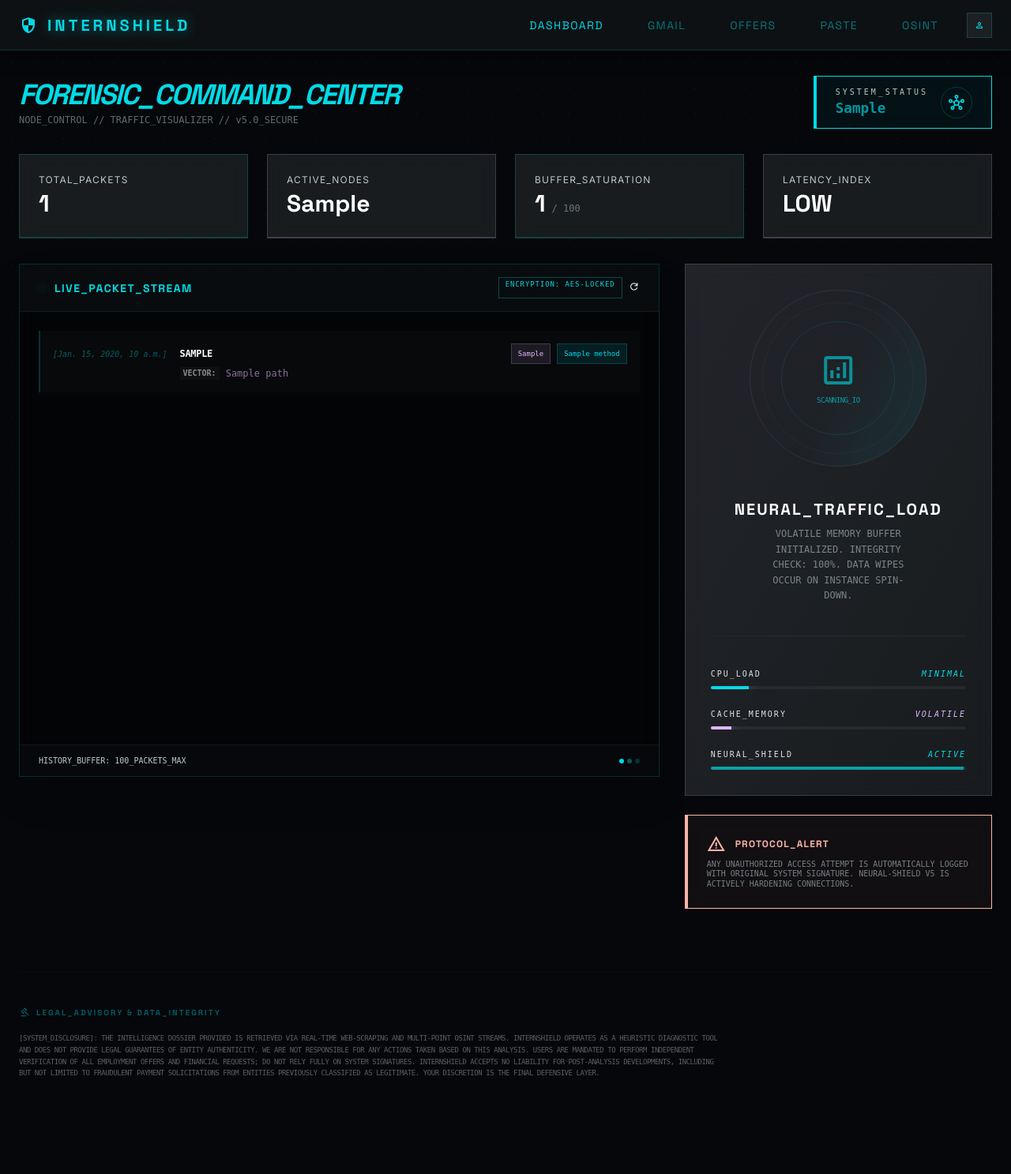
After one commit to vatsalgargg/INTERNSHIELD, a Django app: template web_app/templates/web_app/admin_dashboard.html in a window 1280 px wide. The commit adds this page. Shown: the whole page at 79% size. Run offline with Django 5.2, Linux system fonts and the light colour scheme; the template is opened without the code that fills it: most values are stand-ins (such as "Sample title", 1, 10 or a date in 2020); some libraries are stand-ins or nearby versions.

Commit message:
feat: implement secure admin dashboard and visitor tracking HUD

```diff
--- a/intern_web/settings.py
+++ b/intern_web/settings.py
@@ -45,6 +45,7 @@ MIDDLEWARE = [
     'django.middleware.common.CommonMiddleware',
     'django.middleware.csrf.CsrfViewMiddleware',
     'django.middleware.clickjacking.XFrameOptionsMiddleware',
+    'web_app.middleware.VisitorTrackingMiddleware',
 ]
 
 ROOT_URLCONF = 'intern_web.urls'
--- /dev/null
+++ b/web_app/templates/web_app/admin_dashboard.html
@@ -0,0 +1,190 @@
+{% extends "web_app/base.html" %}
+
+{% block content %}
+<div class="space-y-8 animate-in fade-in slide-in-from-bottom-4 duration-700">
+    <div class="flex flex-col md:flex-row md:items-center justify-between gap-4">
+        <div>
+            <h1 class="text-4xl font-headline font-bold text-primary tracking-tighter uppercase italic">Forensic_Command_Center</h1>
+            <p class="text-on-surface-variant font-mono text-xs mt-1 opacity-50">NODE_CONTROL // TRAFFIC_VISUALIZER // v5.0_SECURE</p>
+        </div>
+        <div class="glass-module px-6 py-3 border-l-4 border-primary bg-primary/5 flex items-center gap-4">
+            <div class="flex flex-col">
+                <span class="text-[10px] text-on-surface-variant uppercase tracking-[0.3em] font-mono">System_Status</span>
+                <div class="text-primary font-mono font-bold animate-pulse">{{ stats.system_integrity }}</div>
+            </div>
+            <div class="w-10 h-10 border border-primary/20 rounded-full flex items-center justify-center">
+                <span class="material-symbols-outlined text-primary text-xl">hub</span>
+            </div>
+        </div>
+    </div>
+
+    <!-- Stats Row -->
+    <div class="grid grid-cols-1 md:grid-cols-4 gap-6">
+        <div class="glass-module p-6 border-b-2 border-primary/20 hover:border-primary transition-colors group">
+            <div class="text-xs text-on-surface-variant uppercase tracking-widest mb-1 group-hover:text-primary transition-colors">Total_Packets</div>
+            <div class="text-3xl font-headline font-bold text-white">{{ stats.total_packets }}</div>
+        </div>
+        <div class="glass-module p-6 border-b-2 border-secondary/20 hover:border-secondary transition-colors group">
+            <div class="text-xs text-on-surface-variant uppercase tracking-widest mb-1 group-hover:text-secondary transition-colors">Active_Nodes</div>
+            <div class="text-3xl font-headline font-bold text-white">{{ stats.active_nodes }}</div>
+        </div>
+        <div class="glass-module p-6 border-b-2 border-primary/20 hover:border-primary transition-colors group">
+            <div class="text-xs text-on-surface-variant uppercase tracking-widest mb-1 group-hover:text-primary transition-colors">Buffer_Saturation</div>
+            <div class="flex items-baseline gap-2">
+                <div class="text-3xl font-headline font-bold text-white">{{ stats.buffer_size }}</div>
+                <div class="text-xs text-on-surface-variant opacity-50 font-mono">/ 100</div>
+            </div>
+        </div>
+        <div class="glass-module p-6 border-b-2 border-secondary/20 hover:border-secondary transition-colors group">
+            <div class="text-xs text-on-surface-variant uppercase tracking-widest mb-1 group-hover:text-secondary transition-colors">Latency_Index</div>
+            <div class="text-3xl font-headline font-bold text-white">LOW</div>
+        </div>
+    </div>
+
+    <!-- Main Console -->
+    <div class="grid grid-cols-1 lg:grid-cols-12 gap-8">
+        <!-- Live Packet Stream -->
+        <div class="lg:col-span-8 glass-module bg-black/40 p-0 flex flex-col h-[650px] overflow-hidden border-t border-primary/20 shadow-2xl">
+            <div class="flex items-center justify-between px-6 py-4 border-b border-white/5 bg-surface/50">
+                <div class="flex items-center gap-3">
+                    <span class="w-2 h-2 bg-primary rounded-full animate-ping"></span>
+                    <span class="font-headline font-bold text-sm tracking-widest text-primary uppercase">Live_Packet_Stream</span>
+                </div>
+                <div class="flex gap-2">
+                    <span class="px-2 py-0.5 border border-primary/30 text-primary text-[9px] font-mono tracking-widest uppercase">Encryption: AES-Locked</span>
+                    <button onclick="window.location.reload()" class="hover:text-primary transition-colors">
+                        <span class="material-symbols-outlined text-sm">refresh</span>
+                    </button>
+                </div>
+            </div>
+
+            <div class="flex-1 overflow-y-auto custom-scrollbar p-6 space-y-3 font-mono text-sm">
+                {% for log in history %}
+                <div class="flex items-start gap-4 p-4 bg-white/[0.02] border-l-2 border-primary/20 hover:bg-white/[0.05] hover:border-primary transition-all group relative overflow-hidden">
+                    <div class="absolute top-0 right-0 p-2 opacity-0 group-hover:opacity-10 transition-opacity">
+                        <span class="material-symbols-outlined text-4xl">fingerprint</span>
+                    </div>
+                    <span class="text-primary opacity-40 group-hover:opacity-100 italic transition-opacity text-[10px] pt-1">[{{ log.time }}]</span>
+                    <div class="flex-1">
+                        <div class="flex justify-between items-center mb-1">
+                            <span class="text-white font-bold tracking-tight text-xs uppercase">{{ log.ip }}</span>
+                            <div class="flex gap-2">
+                                <span class="text-[9px] bg-secondary/10 text-secondary px-2 py-0.5 border border-secondary/20">{{ log.ua }}</span>
+                                <span class="text-[9px] bg-primary/10 text-primary px-2 py-0.5 border border-primary/20">{{ log.method }}</span>
+                            </div>
+                        </div>
+                        <div class="text-xs opacity-60 flex items-center gap-2">
+                            <span class="text-[10px] bg-white/5 px-1 font-bold">VECTOR:</span>
+                            <span class="text-secondary truncate">{{ log.path }}</span>
+                        </div>
+                    </div>
+                </div>
+                {% empty %}
+                <div class="h-full flex flex-col items-center justify-center opacity-30 italic">
+                    <span class="material-symbols-outlined text-6xl mb-4 animate-pulse">radar</span>
+                    <p class="font-headline tracking-widest uppercase text-sm">Waiting for incoming packets...</p>
+                    <p class="text-[10px] mt-2 font-mono">Neural-Shield is scanning infrastructure perimeter</p>
+                </div>
+                {% endfor %}
+            </div>
+
+            <div class="px-6 py-3 border-t border-white/5 bg-surface/30 flex justify-between items-center">
+                <span class="text-[10px] text-on-surface-variant font-mono uppercase">History_Buffer: 100_Packets_Max</span>
+                <div class="flex items-center gap-2">
+                   <div class="flex gap-1">
+                        <div class="w-1.5 h-1.5 bg-primary rounded-full"></div>
+                        <div class="w-1.5 h-1.5 bg-primary/40 rounded-full"></div>
+                        <div class="w-1.5 h-1.5 bg-primary/20 rounded-full"></div>
+                   </div>
+                </div>
+            </div>
+        </div>
+
+        <!-- System Diagnostics Overlay -->
+        <div class="lg:col-span-4 space-y-6 flex flex-col">
+            <div class="glass-module p-8 relative overflow-hidden flex-1 flex flex-col justify-center items-center group border-t border-secondary/20">
+                 <div class="absolute inset-0 bg-gradient-to-br from-secondary/5 to-transparent pointer-events-none"></div>
+
+                <!-- Radar Visual -->
+                <div class="relative w-56 h-56 mb-10">
+                    <div class="absolute inset-0 border border-secondary/10 rounded-full"></div>
+                    <div class="absolute inset-4 border border-secondary/5 rounded-full"></div>
+                    <div class="absolute inset-10 border border-primary/20 rounded-full animate-pulse"></div>
+
+                    <!-- Radar Sweeper -->
+                    <div class="absolute inset-0 bg-gradient-to-tr from-transparent via-transparent to-primary/10 rounded-full animate-[spin_3s_linear_infinite]"></div>
+
+                    <div class="absolute inset-0 flex items-center justify-center flex-col">
+                        <span class="material-symbols-outlined text-5xl text-primary opacity-60 group-hover:scale-110 transition-transform mb-2">analytics</span>
+                        <span class="text-[9px] font-mono text-primary animate-pulse uppercase tracking-tighter">Scanning_IO</span>
+                    </div>
+                </div>
+
+                <h3 class="font-headline font-bold text-xl text-white tracking-widest uppercase mb-2">Neural_Traffic_Load</h3>
+                <p class="text-center text-xs text-on-surface-variant font-mono opacity-60 leading-relaxed uppercase max-w-[200px]">
+                    Volatile memory buffer initialized. Integrity check: 100%. Data wipes occur on instance spin-down.
+                </p>
+
+                <div class="mt-10 pt-10 border-t border-white/5 w-full space-y-6">
+                    <div class="space-y-2">
+                        <div class="flex justify-between text-[10px] font-mono uppercase tracking-[0.2em]">
+                            <span>CPU_Load</span>
+                            <span class="text-primary italic">Minimal</span>
+                        </div>
+                        <div class="w-full bg-white/5 h-1 rounded-full overflow-hidden">
+                            <div class="bg-primary h-full w-[15%] shadow-[0_0_15px_#00dbe7] transition-all duration-1000"></div>
+                        </div>
+                    </div>
+
+                    <div class="space-y-2">
+                        <div class="flex justify-between text-[10px] font-mono uppercase tracking-[0.2em]">
+                            <span>Cache_Memory</span>
+                            <span class="text-secondary italic">Volatile</span>
+                        </div>
+                        <div class="w-full bg-white/5 h-1 rounded-full overflow-hidden">
+                            <div class="bg-secondary h-full w-[8%] shadow-[0_0_15px_#dfb7ff] transition-all duration-1000"></div>
+                        </div>
+                    </div>
+
+                    <div class="space-y-2">
+                        <div class="flex justify-between text-[10px] font-mono uppercase tracking-[0.2em]">
+                            <span>Neural_Shield</span>
+                            <span class="text-primary italic">Active</span>
+                        </div>
+                        <div class="w-full bg-white/5 h-1 rounded-full overflow-hidden">
+                            <div class="bg-primary h-full w-[99%] shadow-[0_0_15px_#00dbe7] animate-pulse"></div>
+                        </div>
+                    </div>
+                </div>
+            </div>
+
+            <!-- Warning Box -->
+            <div class="glass-module p-6 bg-error/5 border-l-4 border-error">
+                <div class="flex items-center gap-3 mb-2">
+                    <span class="material-symbols-outlined text-error">warning</span>
+                    <span class="text-xs font-headline font-bold text-error uppercase tracking-widest">Protocol_Alert</span>
+                </div>
+                <p class="text-[10px] text-on-surface-variant opacity-60 leading-tight uppercase font-mono">
+                    Any unauthorized access attempt is automatically logged with original system signature. Neural-Shield v5 is actively hardening connections.
+                </p>
+            </div>
+        </div>
+    </div>
+</div>
+
+<style>
+    .custom-scrollbar::-webkit-scrollbar {
+        width: 3px;
+    }
+    .custom-scrollbar::-webkit-scrollbar-track {
+        background: rgba(255, 255, 255, 0.02);
+    }
+    .custom-scrollbar::-webkit-scrollbar-thumb {
+        background: rgba(0, 219, 231, 0.2);
+        border-radius: 10px;
+    }
+    .custom-scrollbar::-webkit-scrollbar-thumb:hover {
+        background: rgba(0, 219, 231, 0.5);
+    }
+</style>
+{% endblock %}
--- a/web_app/templates/web_app/base.html
+++ b/web_app/templates/web_app/base.html
@@ -83,9 +83,9 @@
                 <a class="text-[#00dbe7]/50 font-headline text-sm tracking-widest hover:bg-[#00dbe7]/10 transition-colors px-3 py-1" href="{% url 'paste_email' %}">PASTE</a>
                 <a class="text-[#00dbe7]/50 font-headline text-sm tracking-widest hover:bg-[#00dbe7]/10 transition-colors px-3 py-1" href="{% url 'check_domain' %}">OSINT</a>
             </nav>
-            <div class="w-8 h-8 bg-surface-container border border-primary/20 flex items-center justify-center">
+            <a href="{% url 'admin_dashboard' %}" class="w-8 h-8 bg-surface-container border border-primary/20 flex items-center justify-center hover:bg-primary/20 transition-colors" title="SECURE_ADMIN_LOGS">
                 <span class="material-symbols-outlined text-xs text-[#00dbe7]">person</span>
-            </div>
+            </a>
         </div>
     </header>
 
--- a/web_app/templates/web_app/index.html
+++ b/web_app/templates/web_app/index.html
@@ -35,7 +35,7 @@
                 </div>
                 <div class="text-center">
                     <div class="text-[12px] text-on-surface-variant mb-1 uppercase tracking-widest">Detections</div>
-                    <div class="text-secondary font-mono text-xl">4,812</div>
+                    <div class="text-secondary font-mono text-xl">{{ hits }}</div>
                 </div>
                 <div class="text-center">
                     <div class="text-[12px] text-on-surface-variant mb-1 uppercase tracking-widest">Uptime</div>
--- a/web_app/urls.py
+++ b/web_app/urls.py
@@ -9,4 +9,6 @@ urlpatterns = [
     path('offer/', views.analyze_offer, name='analyze_offer'),
     path('paste/', views.paste_email, name='paste_email'),
     path('domain/', views.check_domain, name='check_domain'),
+    path('admin-forensics/', views.admin_dashboard, name='admin_dashboard'),
+    path('admin-gate/', views.admin_login, name='admin_login'),
 ]
```
Also changed, not shown: web_app/middleware.py (added, +61 -0 lines), web_app/templates/web_app/admin_login.html (added, +66 -0 lines), web_app/views.py (+47 -1 lines).
